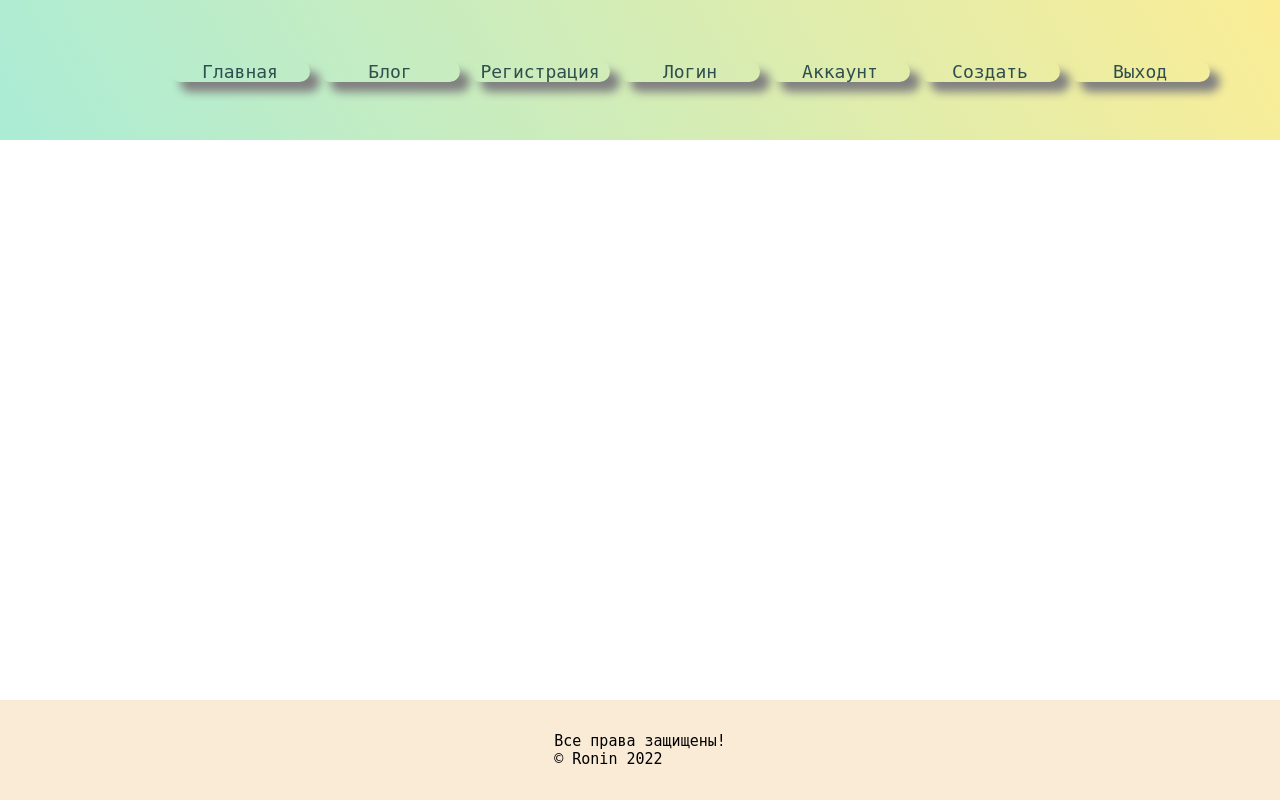
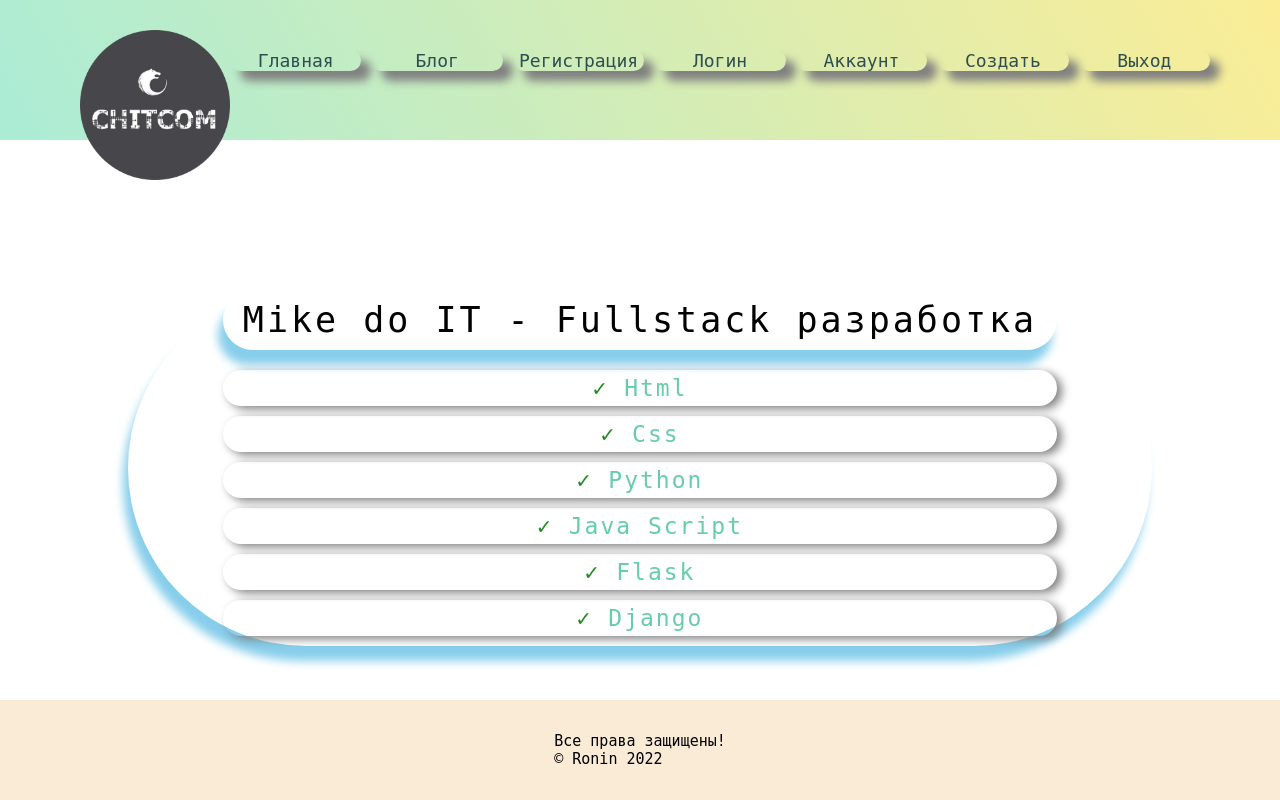
Before and after one commit to dzhambullatt/MyNewFlaskProject, a Flask app: page / in a window 1280 px wide. Run offline with Flask 2, Linux system fonts and the light colour scheme.

Commit message:
created new templates

```diff
--- a/run.py
+++ b/run.py
@@ -8,5 +8,35 @@ def home():
     return render_template('index.html', title='Главная')
 
 
+@app.route('/html_page')
+def html_page():
+    return render_template('html_page.html')
+
+
+@app.route('/css_page')
+def css_page():
+    return render_template('css_page.html')
+
+
+@app.route('/python_page')
+def python_page():
+    return render_template('python_page.html')
+
+
+@app.route('/js_page')
+def js_page():
+    return render_template('js_page.html')
+
+
+@app.route('/flask_page')
+def flask_page():
+    return render_template('flask_page.html')
+
+
+@app.route('/django_page')
+def django_page():
+    return render_template('django_page.html')
+
+
 if __name__ == '__main__':
     app.run(debug=True)
--- a/static/css/style.css
+++ b/static/css/style.css
@@ -1,10 +1,19 @@
 *{
-margin: 0;
-padding: 0;
+    margin: 0;
+    padding: 0;
 }
 
 html, body{
-height: 100%;
+    height: 100%;
+}
+
+/* LOGO */
+
+.logo img{
+    float: left;
+    margin-left: 80px;
+    margin-top: 30px;
+    width: 150px;
 }
 
 /* MAIN MENU */
@@ -55,6 +64,10 @@ height: 100%;
     height: 100%;
 }
 
+.empty_block{
+    height: 70px;
+}
+
 /* CONTENT */
 
 .content{
@@ -63,6 +76,71 @@ height: 100%;
     flex: 1 0 auto;
 }
 
+/* MAIN_PAGE */
+
+.info{
+    display: flex;
+    margin: 80px auto 0;
+    width: 80%;
+    box-shadow: -5px 15px 10px skyblue;
+    align-items: center;
+    border-radius: 200px;
+    font-family: monospace;
+}
+
+.description{
+    font-size: 35px;
+    margin: 0 auto;
+    text-align: right;
+}
+
+.names{
+    box-shadow: -5px 15px 10px skyblue;
+    border-radius: 200px;
+    padding: 10px 20px;
+    letter-spacing: 3px;
+    margin-bottom: 20px;
+}
+
+.desc{
+    width: 100%;
+    font-width: 600;
+    color: dodgerblue;
+    margin: 0 auto;
+    text-align: center;
+    box-shadow: 0px 0px 0px skyblue;
+    border-radius: 200px;
+}
+
+.desc li{
+    margin-bottom: 10px;
+    font-style: normal;
+    box-shadow: 5px 3px 10px grey;
+    font-size: 23px;
+    padding: 5px;
+    font-family: monospace;
+    border-radius: 200px;
+    letter-spacing: 2px;
+}
+
+ul.checkmark li:before{
+    content: "\2713\0020";
+    color: forestgreen;
+}
+
+ul a{
+    text-decoration: none;
+    color: mediumaquamarine;
+}
+
+.checkmark li:hover{
+    transition-duration: 0.1s;
+    box-shadow: 0px 12px 10px orange;
+}
+
+.checkmark li{
+    list-style: none;
+}
 
 /* FOOTER */
 
--- /dev/null
+++ b/templates/css_page.html
@@ -0,0 +1,5 @@
+{% extends 'layout.html' %}
+
+{% block content %}
+
+{% endblock content %}
--- /dev/null
+++ b/templates/django_page.html
@@ -0,0 +1,5 @@
+{% extends 'layout.html' %}
+
+{% block content %}
+
+{% endblock content %}
--- /dev/null
+++ b/templates/flask_page.html
@@ -0,0 +1,5 @@
+{% extends 'layout.html' %}
+
+{% block content %}
+
+{% endblock content %}
--- /dev/null
+++ b/templates/html_page.html
@@ -0,0 +1,5 @@
+{% extends 'layout.html' %}
+
+{% block content %}
+
+{% endblock content %}
--- a/templates/index.html
+++ b/templates/index.html
@@ -1 +1,25 @@
 {% extends 'layout.html' %}
+
+{% block main_page %}
+
+<div class="wrapper">
+    <div class="empty_block"></div>
+    <div class="info">
+        <div class="description">
+            <p class="names">Mike do IT - Fullstack разработка</p>
+
+            <div class="desc">
+                <ul class="checkmark">
+                    <li><a href="{{ url_for('html_page') }}">Html</a></li>
+                    <li><a href="{{ url_for('css_page') }}">Css</a></li>
+                    <li><a href="{{ url_for('python_page') }}">Python</a></li>
+                    <li><a href="{{ url_for('js_page') }}">Java Script</a></li>
+                    <li><a href="{{ url_for('flask_page') }}">Flask</a></li>
+                    <li><a href="{{ url_for('django_page') }}">Django</a></li>
+                </ul>
+            </div>
+        </div>
+    </div>
+</div>
+
+{% endblock main_page %}
--- /dev/null
+++ b/templates/js_page.html
@@ -0,0 +1,5 @@
+{% extends 'layout.html' %}
+
+{% block content %}
+
+{% endblock content %}
--- a/templates/layout.html
+++ b/templates/layout.html
@@ -19,7 +19,9 @@
 
 {% block menu %}
 <header class="header">
-
+    <div class="logo">
+        <img src="{{ url_for('static', filename='img/chitcom_logo.png') }}" alt="logo">
+    </div>
     <ul class="main_menu">
         <li><a href="#"><p>Главная</p></a></li>
         <li><a href="#"><p>Блог</p></a></li>
--- /dev/null
+++ b/templates/python_page.html
@@ -0,0 +1,5 @@
+{% extends 'layout.html' %}
+
+{% block content %}
+
+{% endblock content %}
```
Also changed, not shown: static/img/chitcom_logo.png (added).
